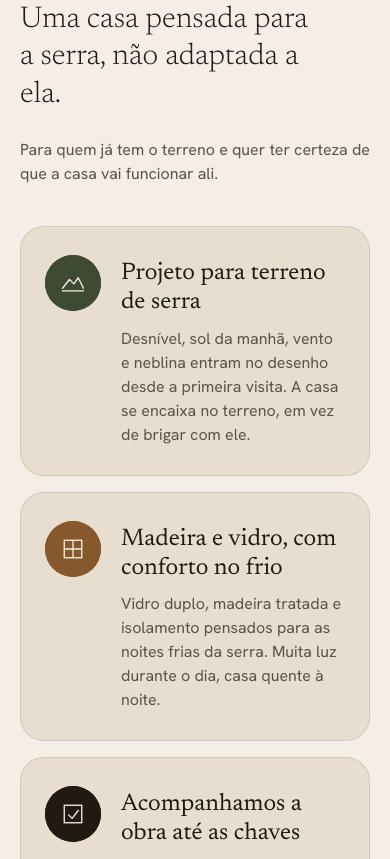
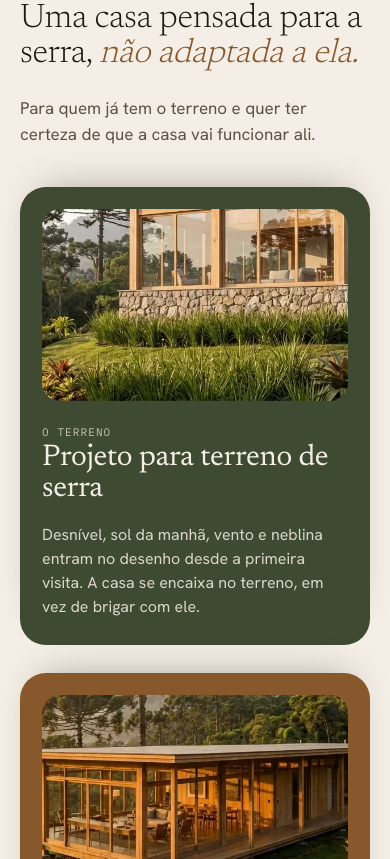
Before and after one commit to ffocuzada-tech/arquitetura-landing, a Next.js app: page / in a window 390 px wide. Shown: the part 4885-5744 px from the top of the page. Built offline with nearby package versions, Linux system fonts and the light colour scheme.

Commit message:
feat: por que nós com foto que segue o cursor e cartões empilhados no celular

```diff
--- a/src/components/sections/PorQueNos.tsx
+++ b/src/components/sections/PorQueNos.tsx
@@ -1,94 +1,53 @@
 "use client";
 
-import { useEffect, useRef, type ReactNode } from "react";
+import { useEffect, useRef, type CSSProperties } from "react";
+import Image from "next/image";
 import Secao from "@/components/ui/Secao";
 import { gsap } from "@/lib/gsap";
-import { useTextoSobe } from "@/hooks/useAnimacoesScroll";
 
-function IconeTerreno() {
-  return (
-    <svg
-      viewBox="0 0 32 32"
-      className="h-7 w-7 shrink-0 text-nevoa"
-      fill="none"
-      stroke="currentColor"
-      strokeWidth="1.5"
-      aria-hidden="true"
-    >
-      <path d="M4 22 L12 12 L17 17 L22 10 L28 22" strokeLinecap="round" strokeLinejoin="round" />
-      <path d="M4 25 H28" strokeLinecap="round" />
-    </svg>
-  );
-}
+type Cor = "araucaria" | "madeira" | "carvao";
 
-function IconeVidro() {
-  return (
-    <svg
-      viewBox="0 0 32 32"
-      className="h-7 w-7 shrink-0 text-nevoa"
-      fill="none"
-      stroke="currentColor"
-      strokeWidth="1.5"
-      aria-hidden="true"
-    >
-      <rect x="6" y="6" width="20" height="20" />
-      <path d="M16 6 V26 M6 16 H26" />
-    </svg>
-  );
-}
+const coresFundoMovel: Record<Cor, string> = {
+  araucaria: "[html.movel_&]:bg-araucaria",
+  madeira: "[html.movel_&]:bg-madeira",
+  carvao: "[html.movel_&]:bg-carvao",
+};
 
-function IconeMoldura() {
-  return (
-    <svg
-      viewBox="0 0 32 32"
-      className="h-7 w-7 shrink-0 text-nevoa"
-      fill="none"
-      stroke="currentColor"
-      strokeWidth="1.5"
-      aria-hidden="true"
-    >
-      <rect x="6" y="6" width="20" height="20" />
-      <path d="M11 17 L15 21 L22 12" strokeLinecap="round" strokeLinejoin="round" />
-    </svg>
-  );
-}
-
-const cores = {
-  araucaria: "bg-araucaria",
-  madeira: "bg-madeira",
-  carvao: "bg-carvao",
-} as const;
-
-const itens: { icone: ReactNode; titulo: string; texto: string; cor: keyof typeof cores }[] = [
+const itens: { tag: string; titulo: string; texto: string; foto: string; cor: Cor }[] = [
   {
-    icone: <IconeTerreno />,
+    tag: "O terreno",
     titulo: "Projeto para terreno de serra",
     texto:
       "Desnível, sol da manhã, vento e neblina entram no desenho desde a primeira visita. A casa se encaixa no terreno, em vez de brigar com ele.",
+    foto: "/images/detalhes/detalhe-pedra.webp",
     cor: "araucaria",
   },
   {
-    icone: <IconeVidro />,
+    tag: "O conforto",
     titulo: "Madeira e vidro, com conforto no frio",
     texto:
       "Vidro duplo, madeira tratada e isolamento pensados para as noites frias da serra. Muita luz durante o dia, casa quente à noite.",
+    foto: "/images/detalhes/detalhe-vidro.webp",
     cor: "madeira",
   },
   {
-    icone: <IconeMoldura />,
+    tag: "A obra",
     titulo: "Acompanhamos a obra até as chaves",
     texto:
       "Visitamos a obra com frequência e tiramos as dúvidas do construtor. O que foi desenhado é o que você recebe.",
+    foto: "/images/detalhes/detalhe-obra.webp",
     cor: "carvao",
   },
 ];
 
 export default function PorQueNos() {
-  const tituloRef = useRef<HTMLHeadingElement>(null);
   const listaRef = useRef<HTMLUListElement>(null);
-  const cardRefs = useRef<(HTMLLIElement | null)[]>([]);
-
-  useTextoSobe(tituloRef);
+  const itemRefs = useRef<(HTMLLIElement | null)[]>([]);
+  const h3Refs = useRef<(HTMLHeadingElement | null)[]>([]);
+  const tagRefs = useRef<(HTMLSpanElement | null)[]>([]);
+  const pRefs = useRef<(HTMLParagraphElement | null)[]>([]);
+  const flutuaRef = useRef<HTMLDivElement>(null);
+  const flutuaImgRefs = useRef<(HTMLImageElement | null)[]>([]);
 
   useEffect(() => {
     const lista = listaRef.current;
@@ -96,70 +55,186 @@ export default function PorQueNos() {
 
     const mm = gsap.matchMedia();
 
-    mm.add("(prefers-reduced-motion: no-preference)", () => {
-      gsap.set(cardRefs.current, { y: 20 });
+    mm.add(
+      {
+        todos: "all",
+        desk: "(min-width: 900px)",
+        reduz: "(prefers-reduced-motion: reduce)",
+        fino: "(hover: hover) and (pointer: fine)",
+      },
+      (contexto) => {
+        const { desk, reduz, fino } = contexto.conditions as {
+          desk: boolean;
+          reduz: boolean;
+          fino: boolean;
+        };
+        const mov = !reduz;
+        const pino = desk && mov;
 
-      const tl = gsap.timeline({
-        scrollTrigger: { trigger: lista, start: "top 85%" },
+        if (mov) {
+          itemRefs.current.forEach((item, i) => {
+            if (!item) return;
+            const st = { trigger: item, start: "top 85%" };
+            gsap.from(h3Refs.current[i], { yPercent: 105, duration: 1, ease: "power4.out", scrollTrigger: st });
+            gsap.from([tagRefs.current[i], pRefs.current[i]], {
+              y: 20,
+              opacity: 0,
+              duration: 0.9,
+              ease: "power3.out",
+              stagger: 0.08,
+              scrollTrigger: st,
             });
-      tl.to(cardRefs.current, { y: 0, duration: 0.7, ease: "power3.out", stagger: 0.08 });
+          });
+        }
 
-      return () => tl.kill();
+        if (pino && fino) {
+          const flutua = flutuaRef.current;
+          const imgs = flutuaImgRefs.current;
+          if (flutua) {
+            gsap.set(flutua, { xPercent: -50, yPercent: -50, scale: 0.6, autoAlpha: 0 });
+            const xTo = gsap.quickTo(flutua, "x", { duration: 0.7, ease: "power3" });
+            const yTo = gsap.quickTo(flutua, "y", { duration: 0.7, ease: "power3" });
+
+            function mover(e: PointerEvent) {
+              xTo(e.clientX + 40);
+              yTo(e.clientY);
+            }
+            function sair() {
+              gsap.to(flutua, { autoAlpha: 0, scale: 0.6, duration: 0.35, ease: "power2.in" });
+            }
+            lista.addEventListener("pointermove", mover);
+            lista.addEventListener("pointerleave", sair);
+
+            const entradas = itemRefs.current.map((item, i) => {
+              function entrar() {
+                imgs.forEach((img, k) => img?.classList.toggle("opacity-100", k === i));
+                gsap.to(flutua, {
+                  autoAlpha: 1,
+                  scale: 1,
+                  rotate: gsap.utils.random(-5, 5),
+                  duration: 0.5,
+                  ease: "power3.out",
                 });
+              }
+              item?.addEventListener("pointerenter", entrar);
+              return [item, entrar] as const;
+            });
+
+            return () => {
+              lista.removeEventListener("pointermove", mover);
+              lista.removeEventListener("pointerleave", sair);
+              entradas.forEach(([item, entrar]) => item?.removeEventListener("pointerenter", entrar));
+            };
+          }
+        }
+
+        if (!desk && mov) {
+          itemRefs.current.forEach((item, i) => {
+            if (i === itemRefs.current.length - 1 || !item) return;
+            const proximo = itemRefs.current[i + 1];
+            if (!proximo) return;
+            gsap.to(item, {
+              scale: 0.93,
+              filter: "brightness(.86)",
+              ease: "none",
+              scrollTrigger: {
+                trigger: proximo,
+                start: "top 62%",
+                end: `top ${84 + (i + 1) * 18}px`,
+                scrub: true,
+              },
+            });
+          });
+        }
+      },
+    );
 
     return () => mm.revert();
   }, []);
 
   return (
     <Secao id="por-que-nos" rotulo="03 · Por que nós">
-      <div className="mt-6 flex flex-col gap-10 min-[900px]:grid min-[900px]:grid-cols-[5fr_1fr_6fr] min-[900px]:items-start min-[900px]:gap-0">
-        <div className="min-[900px]:sticky min-[900px]:top-[120px]">
+      <div className="mt-6 grid gap-6 min-[900px]:grid-cols-[7fr_4fr] min-[900px]:items-end min-[900px]:gap-16">
         <h2
-            ref={tituloRef}
-            className="font-titulo text-3xl font-light leading-tight text-carvao md:text-5xl"
+          className="font-titulo font-light leading-[1.04] tracking-[-0.01em] text-carvao"
+          style={{ fontSize: "clamp(34px, 4.4vw, 68px)" }}
         >
-            Uma casa pensada para a serra, não adaptada a ela.
+          Uma casa pensada para a serra, <em className="font-light italic text-madeira">não adaptada a ela.</em>
         </h2>
-          <p className="mt-6 max-w-[42ch] font-texto text-base text-terra md:text-lg">
-            Para quem já tem o terreno e quer ter certeza de que a casa vai
-            funcionar ali.
+        <p className="max-w-[34ch] text-[17px] text-terra">
+          Para quem já tem o terreno e quer ter certeza de que a casa vai funcionar ali.
         </p>
       </div>
 
-        <ul
-          ref={listaRef}
-          className="flex list-none flex-col gap-4 p-0 min-[900px]:col-start-3"
-        >
+      <ul ref={listaRef} className="mt-16 list-none p-0 min-[900px]:mt-[72px] [html.movel_&]:mt-10">
         {itens.map((item, i) => (
           <li
             key={item.titulo}
             ref={(el) => {
-                cardRefs.current[i] = el;
+              itemRefs.current[i] = el;
             }}
-              className="group relative isolate grid grid-cols-[auto_1fr] items-start gap-5 overflow-hidden rounded-[24px] border border-pedra/30 bg-linho p-[28px_24px] transition-[transform,box-shadow] duration-500 ease-[cubic-bezier(0.22,0.61,0.36,1)] md:gap-6 md:p-[36px_36px_36px_32px] hover:-translate-x-1.5 hover:shadow-[0_24px_48px_-32px_rgba(33,26,18,.5)]"
+            style={{ "--i": i } as CSSProperties}
+            className={`group grid gap-[18px] border-t border-[rgba(92,82,68,.35)] py-9 min-[900px]:grid-cols-[7fr_4fr] min-[900px]:items-center min-[900px]:gap-16 min-[900px]:py-12 ${
+              i === itens.length - 1 ? "border-b" : ""
+            } [html.movel_&]:sticky [html.movel_&]:top-[calc(84px+calc(var(--i)*18px))] [html.movel_&]:mb-7 [html.movel_&]:rounded-[26px] [html.movel_&]:border-0 [html.movel_&]:p-[22px_22px_26px] [html.movel_&]:shadow-[0_-16px_40px_-24px_rgba(33,26,18,.45)] ${coresFundoMovel[item.cor]}`}
           >
+            <div>
               <span
-                aria-hidden="true"
-                className={`absolute left-[52px] top-[56px] -z-10 h-14 w-14 -translate-x-1/2 -translate-y-1/2 rounded-full transition-transform duration-[800ms] ease-[cubic-bezier(0.22,0.61,0.36,1)] group-hover:scale-[30] md:left-[60px] md:top-[64px] ${cores[item.cor]}`}
-              />
-              <span
-                className={`grid h-14 w-14 place-items-center rounded-full ${cores[item.cor]}`}
+                ref={(el) => {
+                  tagRefs.current[i] = el;
+                }}
+                className="font-rotulo text-[11px] uppercase tracking-[.1em] text-madeira [html.movel_&]:text-nevoa/75"
               >
-                <span className="transition-transform duration-500 ease-[cubic-bezier(0.22,0.61,0.36,1)] group-hover:scale-[1.12]">
-                  {item.icone}
+                {item.tag}
               </span>
-              </span>
-              <div className="min-w-0 pt-1">
-                <h3 className="font-titulo text-2xl leading-[1.2] font-normal text-carvao transition-colors duration-[400ms] group-hover:text-nevoa md:text-[28px]">
+              <div className="overflow-hidden">
+                <h3
+                  ref={(el) => {
+                    h3Refs.current[i] = el;
+                  }}
+                  className="font-titulo leading-[1.04] tracking-[-0.01em] text-carvao transition-[transform,color] duration-700 ease-[cubic-bezier(0.22,0.61,0.36,1)] min-[900px]:group-hover:translate-x-7 min-[900px]:group-hover:text-madeira [html.movel_&]:text-[32px] [html.movel_&]:text-nevoa"
+                  style={{ fontSize: "clamp(30px, 3.9vw, 60px)" }}
+                >
                   {item.titulo}
                 </h3>
-                <p className="mt-2.5 max-w-[46ch] font-texto text-base text-terra transition-colors duration-[400ms] group-hover:text-nevoa/88">
+              </div>
+            </div>
+
+            <div className="order-[-1] aspect-[16/10] overflow-hidden rounded-[18px] min-[900px]:order-none min-[900px]:hidden min-[900px]:aspect-[5/3]">
+              <div className="relative h-full w-full">
+                <Image src={item.foto} alt="" fill className="object-cover" />
+              </div>
+            </div>
+
+            <p
+              ref={(el) => {
+                pRefs.current[i] = el;
+              }}
+              className="max-w-[40ch] text-base text-terra transition-colors duration-500 min-[900px]:group-hover:text-carvao [html.movel_&]:text-nevoa/86"
+            >
               {item.texto}
             </p>
-              </div>
           </li>
         ))}
       </ul>
+
+      <div
+        ref={flutuaRef}
+        aria-hidden="true"
+        className="pointer-events-none fixed top-0 left-0 z-40 invisible aspect-[5/3] w-[320px] overflow-hidden rounded-[18px] opacity-0 shadow-[0_30px_60px_-30px_rgba(33,26,18,.6)]"
+      >
+        {itens.map((item, i) => (
+          <Image
+            key={item.titulo}
+            ref={(el) => {
+              flutuaImgRefs.current[i] = el;
+            }}
+            src={item.foto}
+            alt=""
+            fill
+            className="object-cover opacity-0 transition-opacity duration-350"
+          />
+        ))}
       </div>
     </Secao>
   );
```
Lines whose indentation alone changed are shown as unchanged.
